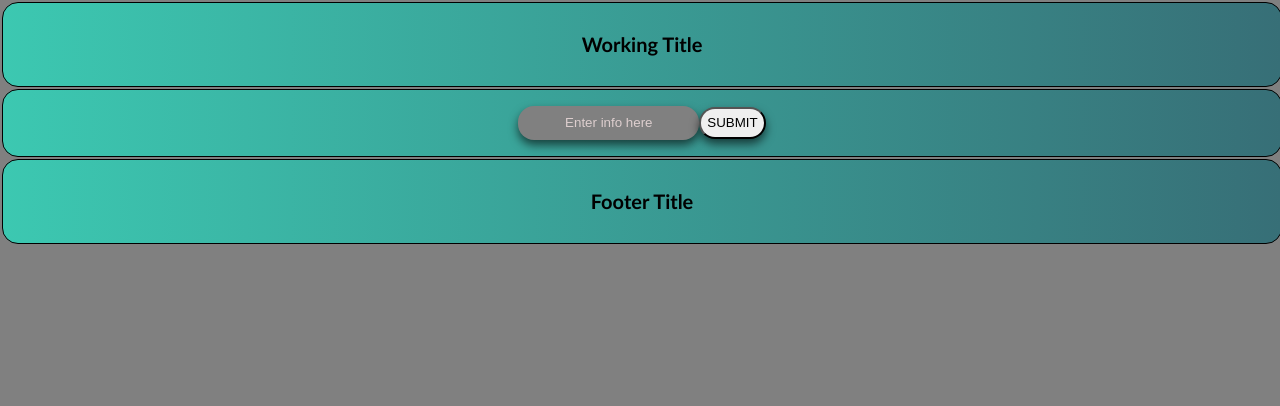
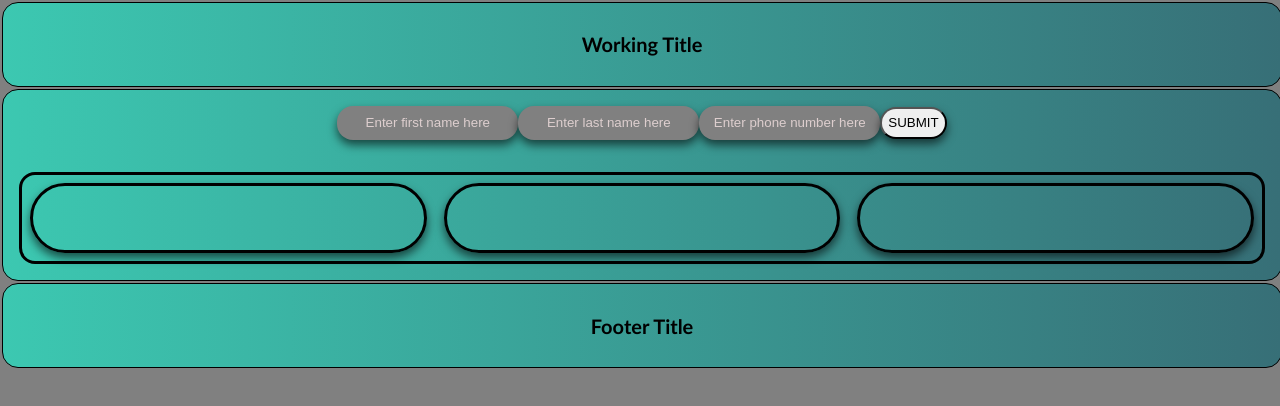
Before and after one commit to bradfan/project-genspark, a React (Create React App) app in the folder project-genspark/: page / in a window 1280 px wide. Shown: the top 406 px of the page. Built offline with nearby package versions, Linux system fonts and the light colour scheme.

Commit message:
work on input logic, css

```diff
--- a/project-genspark/public/index.html
+++ b/project-genspark/public/index.html
@@ -2,7 +2,6 @@
 <html lang="en">
   <head>
     <meta charset="utf-8" />
-    <link rel="icon" href="%PUBLIC_URL%/favicon.ico" />
     <meta name="viewport" content="width=device-width, initial-scale=1" />
     <meta name="theme-color" content="#000000" />
     <meta
@@ -24,7 +23,7 @@
       work correctly both with client-side routing and a non-root public URL.
       Learn how to configure a non-root public URL by running `npm run build`.
     -->
-    <title>React App</title>
+    <title>Genspark Project</title>
   </head>
   <body>
     <noscript>You need to enable JavaScript to run this app.</noscript>
--- a/project-genspark/src/index.css
+++ b/project-genspark/src/index.css
@@ -25,8 +25,10 @@ code {
 
 }
 
-.dashboard-main{
-
+.dashboard-input{
+/* margin-top: 2px;
+margin-bottom: 2px; */
+padding-bottom: 2rem;
 }
 
 input {
@@ -43,6 +45,9 @@ input::placeholder{
 }
 input:hover{
   background-color:azure;
+  box-shadow: 0 5px 10px rgba(0, 0, 0, 0.9);
+  transform: scale(1.01) translateY(-0.4rem);
+  transition: all 0.3s ease;
 }
 
 .btn {
@@ -51,3 +56,38 @@ input:hover{
   box-shadow: 0 5px 10px rgba(0, 0, 0, 0.6);
   font-weight: 500;
 }
+
+.btn:hover {
+  box-shadow: 0 5px 10px rgba(0, 0, 0, 0.9);
+  transform: scale(1.01) translateY(-0.4rem);
+  transition: all 0.3s ease;
+}
+
+.btn:active {
+  outline: none;
+  transform: translateY(-1.5px);
+  box-shadow: 0 0.5rem 1rem rgba(0, 0, 0, 0.2);
+}
+
+.container{
+  display: grid;
+  grid-template-columns: repeat(auto-fit, minmax(300px, 1fr));
+  grid-auto-columns: 200px;
+  border: solid black;
+  border-radius: 1rem;
+}
+
+.box {
+  border: solid black;
+  border-radius: 3rem;
+  margin: 2%;
+  box-shadow: 0 5px 10px rgba(0, 0, 0, 0.6);
+  font-size: 1.5rem;
+  padding: 1rem;
+}
+
+.box:hover{
+  box-shadow: 0 5px 10px rgba(0, 0, 0, 0.9);
+  transform: scale(1.01) translateY(-0.4rem);
+  transition: all 0.3s ease;
+}
--- a/project-genspark/src/pages/Dashboard.js
+++ b/project-genspark/src/pages/Dashboard.js
@@ -1,14 +1,78 @@
-import React from 'react';
+import React, { useState } from "react";
 
 function Dashboard() {
-    return (
-        <div className="dashboard">
-         <div className="dashboard-main">
-         <input className="input-dashboard" type="text" placeholder="Enter info here"></input>
-         <button className="btn btn-dashboard btn-submit" type="submit" >SUBMIT</button>
-         </div>
+  const [firstName, setFirstName] = useState("");
+  const [lastName, setLastName] = useState("");
+  const [phoneNumber, setPhoneNumber] = useState("");
+
+  const handleInputChange = (e) => {
+    const value = e.target.value;
+    setFirstName(value);
+   console.log("Name:", firstName);
+  };
+
+  const onSubmit = (e) => {
+    e.preventDefault();
+  };
+
+  return (
+    <div className="dashboard">
+      <div className="dashboard-input">
+        <input
+          className="input-dashboard"
+          type="text"
+          value={firstName}
+          onChange={handleInputChange}
+          placeholder="Enter first name here"
+        ></input>
+
+
+        <input
+          className="input-dashboard"
+          type="text"
+          value={lastName}
+          onChange={handleInputChange}
+          placeholder="Enter last name here"
+        ></input>
+
+
+        <input
+          className="input-dashboard"
+          type="text"
+          value={phoneNumber}
+          onChange={handleInputChange}
+          placeholder="Enter phone number here"
+        ></input>
+
+        <button
+          className="btn btn-dashboard btn-submit"
+          value={phoneNumber}
+          onClick={(e) => {
+            if (firstName === "") {
+              return alert("Please enter your phone number.");
+            }
+            onSubmit(e);
+          }}
+          type="submit"
+        >
+          SUBMIT
+        </button>
+
+      </div>
+
+      <div className="container">
+        <div className="box box-one">
+          <h1>{firstName}</h1>
         </div>
-    )
+        <div className="box box-two">
+        <h1>{lastName}</h1>
+        </div>
+        <div className="box box-three">
+          <h1>{phoneNumber}</h1>
+        </div>
+      </div>
+    </div>
+  );
 }
 
-export default Dashboard
+export default Dashboard;
```
